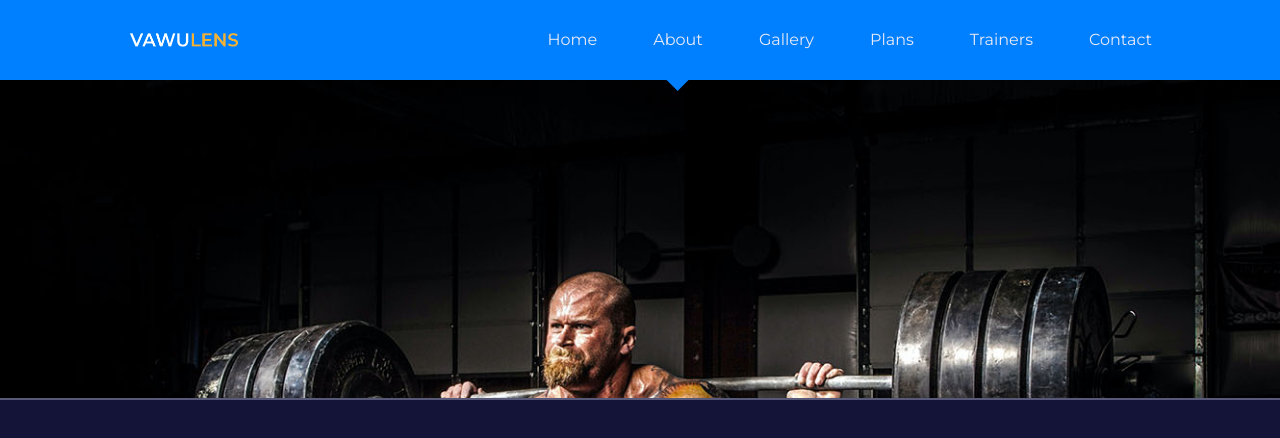
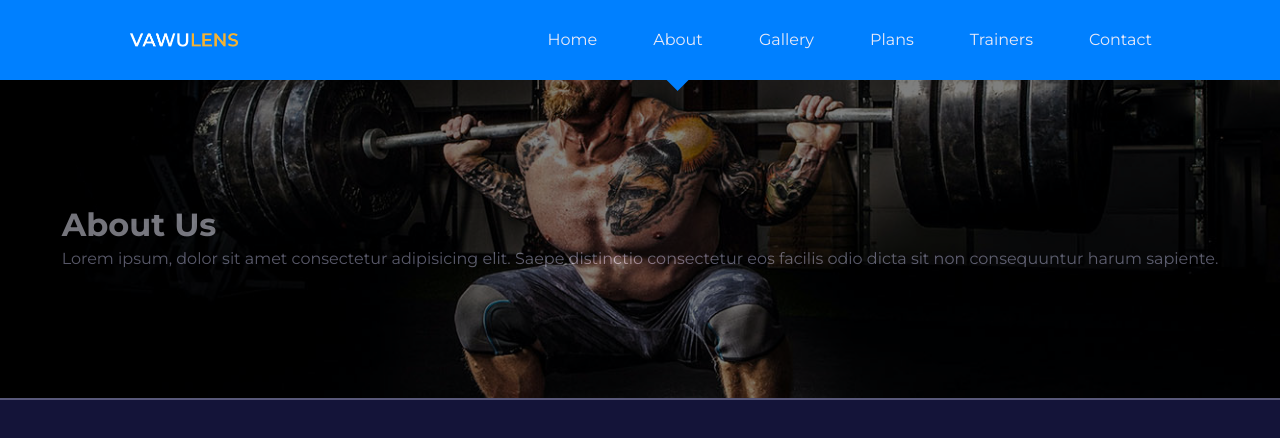
Before and after one commit to erickdc7/react-trainer-website, a React (Create React App) app: page /about in a window 1280 px wide. Shown: the top 438 px of the page. Built offline with nearby package versions, Linux system fonts and the light colour scheme; the HTML template or start-up script is replaced by a standard one.

Commit message:
header__container-bg styles added to index.css

```diff
--- a/src/index.css
+++ b/src/index.css
@@ -177,6 +177,15 @@ section {
   background: #000;
 }
 
+.header__container-bg {
+  position: absolute;
+  width: 100%;
+}
+
+.header__container-bg img {
+  opacity: 0.5;
+}
+
 /* MEDIA QUERIES (medium screens) */
 @media screen and (max-width: 1024px) {
   .container {
```
